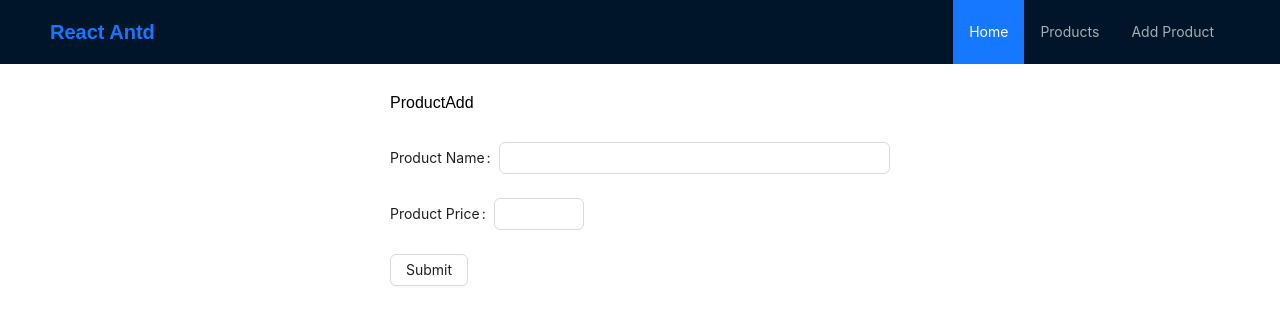
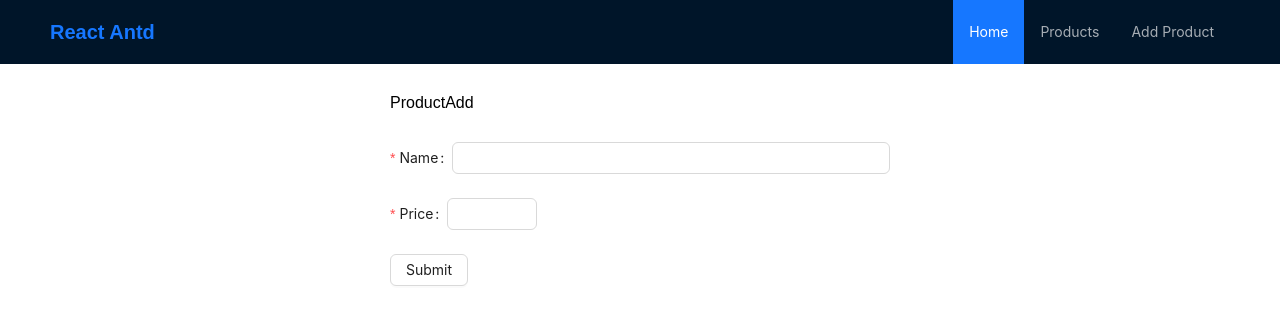
Before and after one commit to vanhoa690/web2091-react-sp25, a React (Vite) app: page /product/add in a window 1280 px wide. Shown: the top 324 px of the page. Built offline with nearby package versions, Linux system fonts and the light colour scheme.

Commit message:
add product useMutation

```diff
--- a/db.json
+++ b/db.json
@@ -34,6 +34,16 @@
       "price": 30000,
       "image": "https://trasuadodo.vn/wp-content/uploads/2022/09/kinh-doanh-tra-sua-online-01-min.png",
       "desc": "Trà chanh thanh mát, hòa quyện cùng mật ong thiên nhiên."
+    },
+    {
+      "name": "1234",
+      "price": 123,
+      "id": 6
+    },
+    {
+      "name": "1234",
+      "price": 123,
+      "id": 7
     }
   ],
   "users": []
--- a/src/pages/product/add.tsx
+++ b/src/pages/product/add.tsx
@@ -1,8 +1,22 @@
-import { Button, Form, Input, InputNumber } from "antd";
+import { useMutation } from "@tanstack/react-query";
+import { Button, Form, Input, InputNumber, message } from "antd";
+import axios from "axios";
 
 function ProductAdd() {
+  const addProduct = async (data: any) => {
+    await axios.post("http://localhost:3000/products", data);
+  };
+
+  const { mutate } = useMutation({
+    mutationFn: addProduct,
+    onSuccess: () => {
+      message.success("Them san pham thanh cong");
+    },
+  });
+
   function onFinish(values: any) {
     console.log(values);
+    mutate(values);
   }
   return (
     <div
@@ -15,10 +29,14 @@ function ProductAdd() {
     >
       ProductAdd
       <Form onFinish={onFinish}>
-        <Form.Item label="Product Name" name="name">
+        <Form.Item label="Name" name="name" rules={[{ required: true }]}>
           <Input />
         </Form.Item>
-        <Form.Item label="Product Price" name="price">
+        <Form.Item
+          label="Price"
+          name="price"
+          rules={[{ required: true }, { type: "number", min: 0 }]}
+        >
           <InputNumber />
         </Form.Item>
         <Button htmlType="submit">Submit</Button>
```
